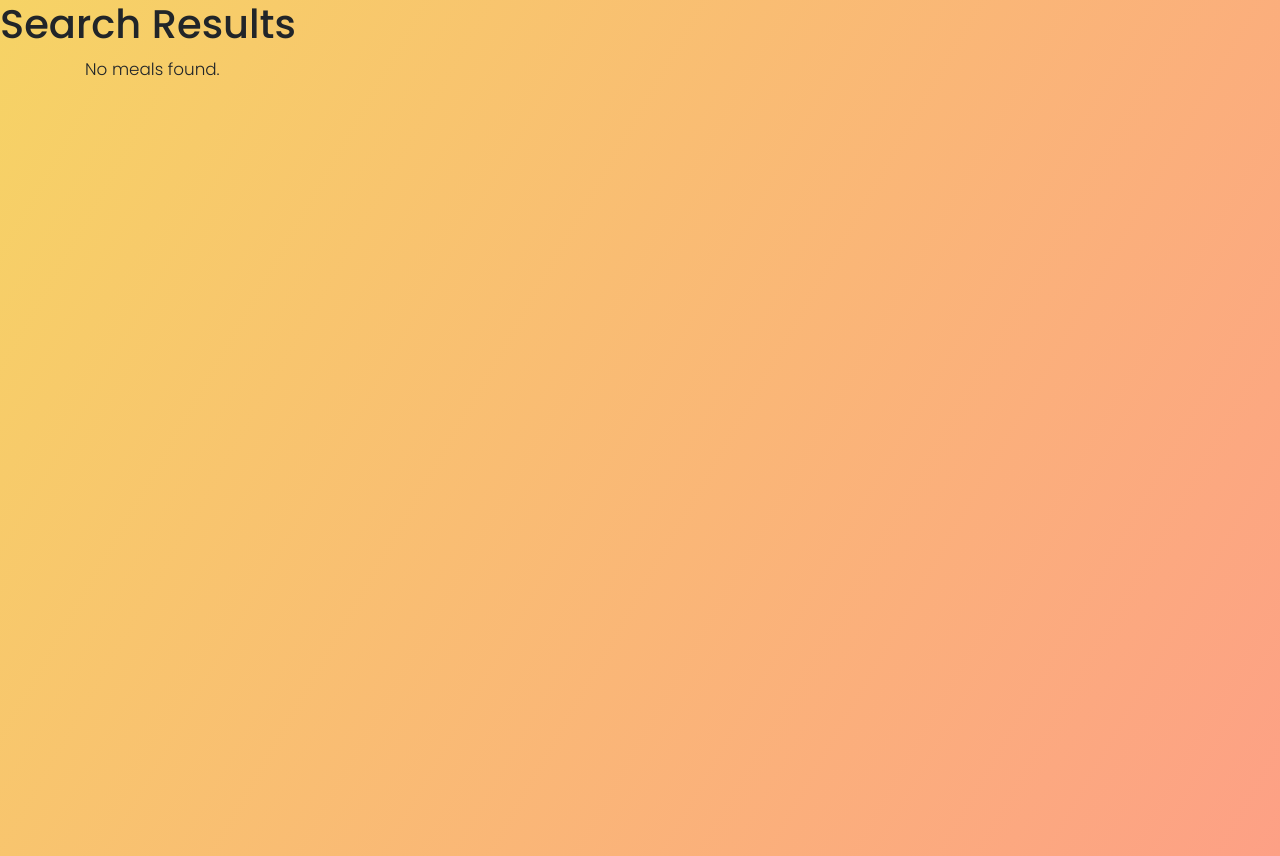
After one commit to VU-AppliedProgramming/example-project, a Flask app: page /results in a window 1280 px wide. The commit adds this page. Run offline with Flask 3, Linux system fonts and the light colour scheme; some libraries are stand-ins or nearby versions.

Commit message:
worked on creating more rendered html templates - does not work yet

```diff
--- a/front-end/app.py
+++ b/front-end/app.py
@@ -1,6 +1,7 @@
-from flask import Flask, send_from_directory, jsonify, render_template, request
+from flask import Flask, send_from_directory, jsonify, render_template, request, redirect, url_for
 import requests
 from flask_cors import CORS
+from urllib.parse import urlencode
 
 app = Flask(__name__)
 CORS(app)
@@ -9,23 +10,28 @@ CORS(app)
 def index():
     return render_template('index.html')
 
-@app.route('/static/css/styles.css')
-def send_css():
-    return send_from_directory(app.static_folder, 'css/styles.css')
-
-@app.route('/static/js/scripts.js')
-def send_js():
-    return send_from_directory(app.static_folder, 'js/scripts.js')
+from urllib.parse import urlencode
 
 @app.route('/api/meals')
 def search():
     query = request.args.get('query')
     min_calories = request.args.get('minCalories')
     max_calories = request.args.get('maxCalories')
-
     backend_url = 'http://localhost:5000/api/meals'
     response = requests.get(backend_url, params={'query': query, 'minCalories': min_calories, 'maxCalories': max_calories})
-    return jsonify(response.json())
+
+    data = response.json()
+    print(data)
+    # Convert data to query string
+    query_string = urlencode({'meals': data})
+    # Redirect to /results with data as URL parameter
+    return redirect(url_for('render_results') + '?' + query_string)
+
+
+@app.route('/results')
+def render_results():
+    meals = request.args.get('meals')
+    return render_template('results.html', meals=meals)
 
 @app.route('/api/recipe/<meal_id>')
 def recipe(meal_id):
--- a/front-end/static/js/scripts.js
+++ b/front-end/static/js/scripts.js
@@ -116,7 +116,12 @@ document.addEventListener('DOMContentLoaded', function() {
                         }
                         return response.json();
                     })
-                    .then(data => mealRecipeModal(data))
+                    .then(data => {
+                        // Redirect to the /results page with the meals data as URL parameter
+                        const queryString = new URLSearchParams({ meals: JSON.stringify(data) }).toString();
+                        const url = '/results?' + queryString;
+                        window.location.replace(url);
+                    })
                     .catch(error => {
                         console.error('Error fetching recipe:', error);
                         alert('Failed to fetch recipe details. Please try again later.');
@@ -124,6 +129,8 @@ document.addEventListener('DOMContentLoaded', function() {
             }
         }
     }
+
+
 
     // Function to fetch meal list based on ingredients
     function getMealList() {
--- /dev/null
+++ b/front-end/templates/results.html
@@ -0,0 +1,40 @@
+<!-- results.html -->
+<!DOCTYPE html>
+<html lang="en">
+<head>
+    <meta charset="UTF-8">
+    <meta name="viewport" content="width=device-width, initial-scale=1.0">
+    <title>Results</title>
+    <!-- Bootstrap CSS -->
+    <link href="https://stackpath.bootstrapcdn.com/bootstrap/4.5.2/css/bootstrap.min.css" rel="stylesheet">
+    <!-- Custom CSS -->
+    <link rel="stylesheet" type="text/css" href="http://127.0.0.1:5001/static/css/styles.css">
+</head>
+<body>
+    <h1>Search Results</h1>
+    <div class="container">
+        <div class="row">
+            <div class="col-md-12">
+                <div class="meals">
+                    {% if meals %}
+                        <ul class="list-group">
+                            {% for meal in meals.results %}
+                                <li class="list-group-item">
+                                    <img src="{{ meal.image }}" alt="{{ meal.title }}" class="img-fluid">
+                                    <h2>{{ meal.title }}</h2>
+                                </li>
+                            {% endfor %}
+                        </ul>
+                    {% else %}
+                        <p>No meals found.</p>
+                    {% endif %}
+                </div>
+            </div>
+        </div>
+    </div>
+    <!-- Bootstrap JS (optional) -->
+    <script src="https://stackpath.bootstrapcdn.com/bootstrap/4.5.2/js/bootstrap.min.js"></script>
+    <!-- Custom JavaScript -->
+    <script src="http://127.0.0.1:5001/static/js/scripts.js"></script>
+</body>
+</html>
```
Also changed, not shown: front-end/templates/index.html (line endings or trailing spaces).
